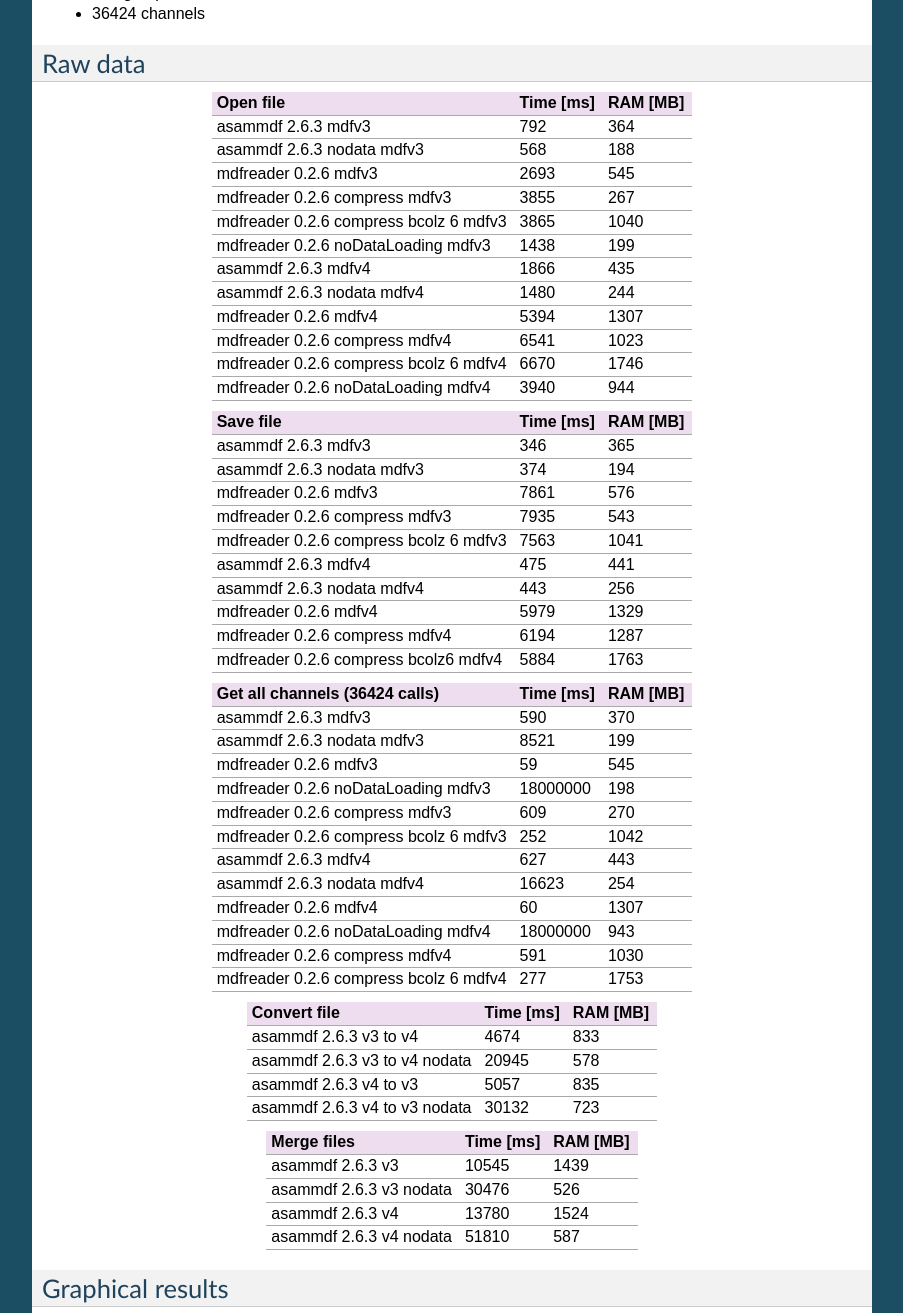
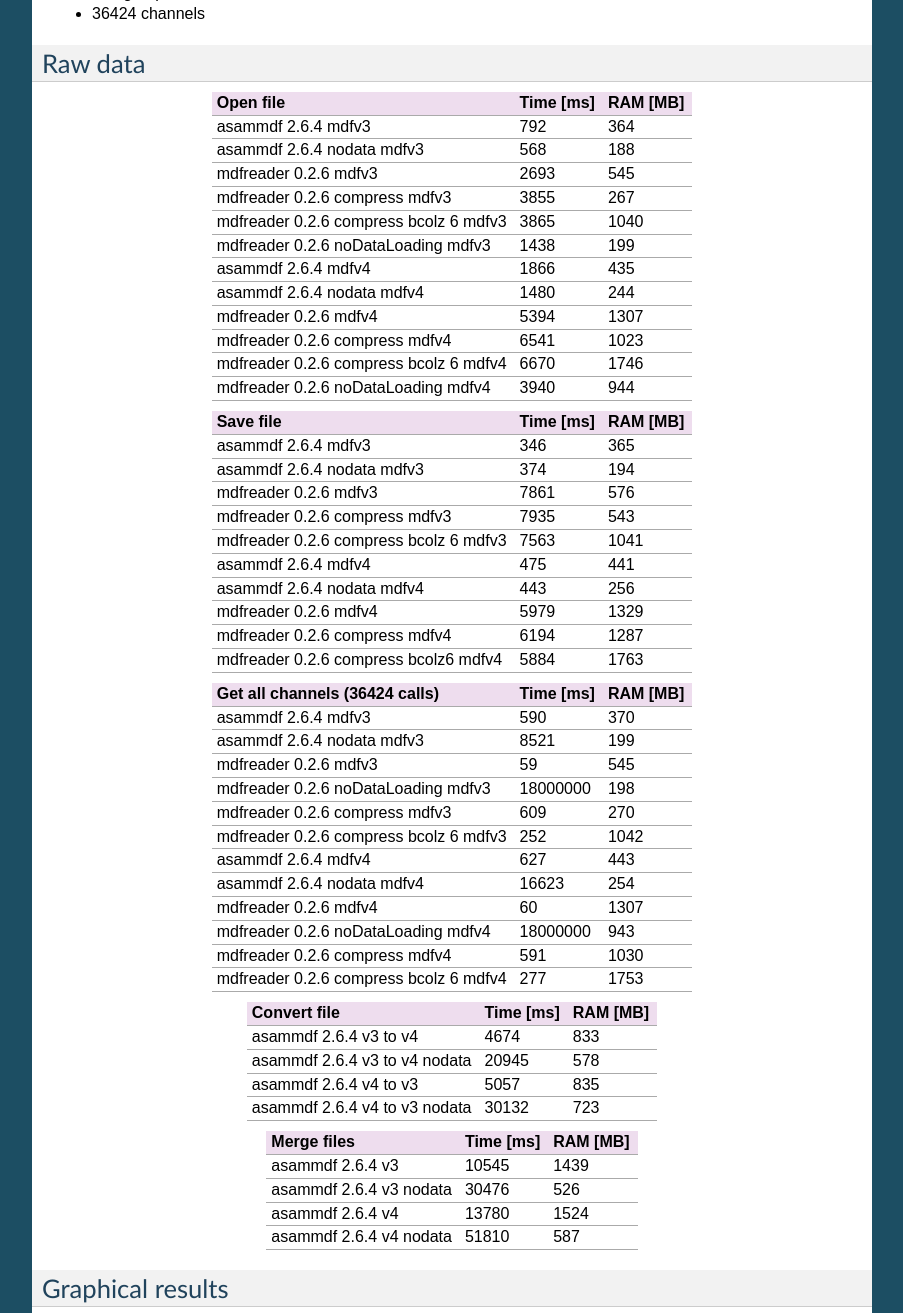
Before and after one commit to danielhrisca/asammdf, a Sphinx documentation site: the page built from documentation/benchmarks.rst, in a window 1280 px wide and 1400 px high, scrolled down 970 px, cut to the strip 0-1313 px from the top of the window. Shown: the whole strip, without its empty margins (198-1101 px from the left). Built offline with Sphinx 7.4.7, drawn with Linux system fonts in a browser that asks for light colours; formulas are drawn with MathJax 3; some of the changed text lies outside the part shown.

```diff
--- a/asammdf/version.py
+++ b/asammdf/version.py
@@ -1,4 +1,4 @@
-#
+# -*- coding: utf-8 -*-
 """ asammdf version module """
 
-__version__ = '2.6.4.dev'
+__version__ = '2.6.4'
--- a/documentation/benchmarks.rst
+++ b/documentation/benchmarks.rst
@@ -24,7 +24,7 @@ Intro
 The benchmarks were done using two test files (available here https://github.com/danielhrisca/asammdf/issues/14) (for mdf version 3 and 4) of around 170MB.
 The files contain 183 data groups and a total of 36424 channels.
 
-*asamdf 2.6.3* was compared against *mdfreader 0.2.6* (latest versions from PyPI).
+*asamdf 2.6.4* was compared against *mdfreader 0.2.6* (latest versions from PyPI).
 *mdfreader* seems to be the most used Python package to handle MDF files, and it also supports both version 3 and 4 of the standard.
 
 The three benchmark cathegories are file open, file save and extracting the data for all channels inside the file(36424 calls).
@@ -71,14 +71,14 @@ Raw data
 ================================================== ========= ========
 Open file                                          Time [ms] RAM [MB]
 ================================================== ========= ========
-asammdf 2.6.3 mdfv3                                      792      364
-asammdf 2.6.3 nodata mdfv3                               568      188
+asammdf 2.6.4 mdfv3                                      792      364
+asammdf 2.6.4 nodata mdfv3                               568      188
 mdfreader 0.2.6 mdfv3                                   2693      545
 mdfreader 0.2.6 compress mdfv3                          3855      267
 mdfreader 0.2.6 compress bcolz 6 mdfv3                  3865     1040
 mdfreader 0.2.6 noDataLoading mdfv3                     1438      199
-asammdf 2.6.3 mdfv4                                     1866      435
-asammdf 2.6.3 nodata mdfv4                              1480      244
+asammdf 2.6.4 mdfv4                                     1866      435
+asammdf 2.6.4 nodata mdfv4                              1480      244
 mdfreader 0.2.6 mdfv4                                   5394     1307
 mdfreader 0.2.6 compress mdfv4                          6541     1023
 mdfreader 0.2.6 compress bcolz 6 mdfv4                  6670     1746
@@ -89,13 +89,13 @@ mdfreader 0.2.6 noDataLoading mdfv4                     3940      944
 ================================================== ========= ========
 Save file                                          Time [ms] RAM [MB]
 ================================================== ========= ========
-asammdf 2.6.3 mdfv3                                      346      365
-asammdf 2.6.3 nodata mdfv3                               374      194
+asammdf 2.6.4 mdfv3                                      346      365
+asammdf 2.6.4 nodata mdfv3                               374      194
 mdfreader 0.2.6 mdfv3                                   7861      576
 mdfreader 0.2.6 compress mdfv3                          7935      543
 mdfreader 0.2.6 compress bcolz 6 mdfv3                  7563     1041
-asammdf 2.6.3 mdfv4                                      475      441
-asammdf 2.6.3 nodata mdfv4                               443      256
+asammdf 2.6.4 mdfv4                                      475      441
+asammdf 2.6.4 nodata mdfv4                               443      256
 mdfreader 0.2.6 mdfv4                                   5979     1329
 mdfreader 0.2.6 compress mdfv4                          6194     1287
 mdfreader 0.2.6 compress bcolz6 mdfv4                   5884     1763
@@ -105,14 +105,14 @@ mdfreader 0.2.6 compress bcolz6 mdfv4                   5884     1763
 ================================================== ========= ========
 Get all channels (36424 calls)                     Time [ms] RAM [MB]
 ================================================== ========= ========
-asammdf 2.6.3 mdfv3                                      590      370
-asammdf 2.6.3 nodata mdfv3                              8521      199
+asammdf 2.6.4 mdfv3                                      590      370
+asammdf 2.6.4 nodata mdfv3                              8521      199
 mdfreader 0.2.6 mdfv3                                     59      545
 mdfreader 0.2.6 noDataLoading mdfv3                 18000000      198
 mdfreader 0.2.6 compress mdfv3                           609      270
 mdfreader 0.2.6 compress bcolz 6 mdfv3                   252     1042
-asammdf 2.6.3 mdfv4                                      627      443
-asammdf 2.6.3 nodata mdfv4                             16623      254
+asammdf 2.6.4 mdfv4                                      627      443
+asammdf 2.6.4 nodata mdfv4                             16623      254
 mdfreader 0.2.6 mdfv4                                     60     1307
 mdfreader 0.2.6 noDataLoading mdfv4                 18000000      943
 mdfreader 0.2.6 compress mdfv4                           591     1030
@@ -123,20 +123,20 @@ mdfreader 0.2.6 compress bcolz 6 mdfv4                   277     1753
 ================================================== ========= ========
 Convert file                                       Time [ms] RAM [MB]
 ================================================== ========= ========
-asammdf 2.6.3 v3 to v4                                  4674      833
-asammdf 2.6.3 v3 to v4 nodata                          20945      578
-asammdf 2.6.3 v4 to v3                                  5057      835
-asammdf 2.6.3 v4 to v3 nodata                          30132      723
+asammdf 2.6.4 v3 to v4                                  4674      833
+asammdf 2.6.4 v3 to v4 nodata                          20945      578
+asammdf 2.6.4 v4 to v3                                  5057      835
+asammdf 2.6.4 v4 to v3 nodata                          30132      723
 ================================================== ========= ========
 
 
 ================================================== ========= ========
 Merge files                                        Time [ms] RAM [MB]
 ================================================== ========= ========
-asammdf 2.6.3 v3                                       10545     1439
-asammdf 2.6.3 v3 nodata                                30476      526
-asammdf 2.6.3 v4                                       13780     1524
-asammdf 2.6.3 v4 nodata                                51810      587
+asammdf 2.6.4 v3                                       10545     1439
+asammdf 2.6.4 v3 nodata                                30476      526
+asammdf 2.6.4 v4                                       13780     1524
+asammdf 2.6.4 v4 nodata                                51810      587
 ================================================== ========= ========
 
 
@@ -149,7 +149,7 @@ Graphical results
     import matplotlib.pyplot as plt
     import numpy as np
 
-    res = '../benchmarks/results/x64_asammdf_2.6.3_mdfreader_0.2.6.txt'
+    res = '../benchmarks/results/x64_asammdf_2.6.4_mdfreader_0.2.6.txt'
     topic = 'Open'
     aspect = 'time'
     for_doc = True
@@ -219,7 +219,7 @@ Graphical results
     import matplotlib.pyplot as plt
     import numpy as np
 
-    res = '../benchmarks/results/x64_asammdf_2.6.3_mdfreader_0.2.6.txt'
+    res = '../benchmarks/results/x64_asammdf_2.6.4_mdfreader_0.2.6.txt'
     topic = 'Open'
     aspect = 'ram'
     for_doc = True
@@ -289,7 +289,7 @@ Graphical results
     import matplotlib.pyplot as plt
     import numpy as np
 
-    res = '../benchmarks/results/x64_asammdf_2.6.3_mdfreader_0.2.6.txt'
+    res = '../benchmarks/results/x64_asammdf_2.6.4_mdfreader_0.2.6.txt'
     topic = 'Save'
     aspect = 'time'
     for_doc = True
@@ -360,7 +360,7 @@ Graphical results
     import matplotlib.pyplot as plt
     import numpy as np
 
-    res = '../benchmarks/results/x64_asammdf_2.6.3_mdfreader_0.2.6.txt'
+    res = '../benchmarks/results/x64_asammdf_2.6.4_mdfreader_0.2.6.txt'
     topic = 'Save'
     aspect = 'ram'
     for_doc = True
@@ -430,7 +430,7 @@ Graphical results
     import matplotlib.pyplot as plt
     import numpy as np
 
-    res = '../benchmarks/results/x64_asammdf_2.6.3_mdfreader_0.2.6.txt'
+    res = '../benchmarks/results/x64_asammdf_2.6.4_mdfreader_0.2.6.txt'
     topic = 'Get'
     aspect = 'time'
     for_doc = True
@@ -501,7 +501,7 @@ Graphical results
     import matplotlib.pyplot as plt
     import numpy as np
 
-    res = '../benchmarks/results/x64_asammdf_2.6.3_mdfreader_0.2.6.txt'
+    res = '../benchmarks/results/x64_asammdf_2.6.4_mdfreader_0.2.6.txt'
     topic = 'Get'
     aspect = 'ram'
     for_doc = True
@@ -572,7 +572,7 @@ Graphical results
     import matplotlib.pyplot as plt
     import numpy as np
 
-    res = '../benchmarks/results/x64_asammdf_2.6.3_mdfreader_0.2.6.txt'
+    res = '../benchmarks/results/x64_asammdf_2.6.4_mdfreader_0.2.6.txt'
     topic = 'Convert'
     aspect = 'time'
     for_doc = True
@@ -643,7 +643,7 @@ Graphical results
     import matplotlib.pyplot as plt
     import numpy as np
 
-    res = '../benchmarks/results/x64_asammdf_2.6.3_mdfreader_0.2.6.txt'
+    res = '../benchmarks/results/x64_asammdf_2.6.4_mdfreader_0.2.6.txt'
     topic = 'Convert'
     aspect = 'ram'
     for_doc = True
@@ -714,7 +714,7 @@ Graphical results
     import matplotlib.pyplot as plt
     import numpy as np
 
-    res = '../benchmarks/results/x64_asammdf_2.6.3_mdfreader_0.2.6.txt'
+    res = '../benchmarks/results/x64_asammdf_2.6.4_mdfreader_0.2.6.txt'
     topic = 'Merge'
     aspect = 'time'
     for_doc = True
@@ -785,7 +785,7 @@ Graphical results
     import matplotlib.pyplot as plt
     import numpy as np
 
-    res = '../benchmarks/results/x64_asammdf_2.6.3_mdfreader_0.2.6.txt'
+    res = '../benchmarks/results/x64_asammdf_2.6.4_mdfreader_0.2.6.txt'
     topic = 'Merge'
     aspect = 'ram'
     for_doc = True
@@ -881,14 +881,14 @@ Raw data
 ================================================== ========= ========
 Open file                                          Time [ms] RAM [MB]
 ================================================== ========= ========
-asammdf 2.6.3 mdfv3                                      951      286
-asammdf 2.6.3 nodata mdfv3                               639      118
+asammdf 2.6.4 mdfv3                                      951      286
+asammdf 2.6.4 nodata mdfv3                               639      118
 mdfreader 0.2.6 mdfv3                                   3490      458
 mdfreader 0.2.6 compress mdfv3                          4624      185
 mdfreader 0.2.6 compress bcolz 6 mdfv3                  4654      941
 mdfreader 0.2.6 noDataLoading mdfv3                     1884      120
-asammdf 2.6.3 mdfv4                                     2251      330
-asammdf 2.6.3 nodata mdfv4                              1791      150
+asammdf 2.6.4 mdfv4                                     2251      330
+asammdf 2.6.4 nodata mdfv4                              1791      150
 mdfreader 0.2.6 mdfv4                                   6447      869
 mdfreader 0.2.6 compress mdfv4                          7549      586
 mdfreader 0.2.6 compress bcolz 6 mdfv4                  7730     1294
@@ -899,13 +899,13 @@ mdfreader 0.2.6 noDataLoading mdfv4                     4553      522
 ================================================== ========= ========
 Save file                                          Time [ms] RAM [MB]
 ================================================== ========= ========
-asammdf 2.6.3 mdfv3                                      448      290
-asammdf 2.6.3 nodata mdfv3                               467      125
+asammdf 2.6.4 mdfv3                                      448      290
+asammdf 2.6.4 nodata mdfv3                               467      125
 mdfreader 0.2.6 mdfv3                                   8992      481
 mdfreader 0.2.6 compress mdfv3                          9228      452
 mdfreader 0.2.6 compress bcolz 6 mdfv3                  8751      941
-asammdf 2.6.3 mdfv4                                      630      334
-asammdf 2.6.3 nodata mdfv4                               628      159
+asammdf 2.6.4 mdfv4                                      630      334
+asammdf 2.6.4 nodata mdfv4                               628      159
 mdfreader 0.2.6 mdfv4                                   6880      891
 mdfreader 0.2.6 compress mdfv4                          7101      852
 mdfreader 0.2.6 compress bcolz6 mdfv4                   6839     1311
@@ -915,14 +915,14 @@ mdfreader 0.2.6 compress bcolz6 mdfv4                   6839     1311
 ================================================== ========= ========
 Get all channels (36424 calls)                     Time [ms] RAM [MB]
 ================================================== ========= ========
-asammdf 2.6.3 mdfv3                                      779      291
-asammdf 2.6.3 nodata mdfv3                             18127      128
+asammdf 2.6.4 mdfv3                                      779      291
+asammdf 2.6.4 nodata mdfv3                             18127      128
 mdfreader 0.2.6 mdfv3                                     80      458
 mdfreader 0.2.6 noDataLoading mdfv3                 18000000      118
 mdfreader 0.2.6 compress mdfv3                           684      187
 mdfreader 0.2.6 compress bcolz 6 mdfv3                   298      942
-asammdf 2.6.3 mdfv4                                      801      335
-asammdf 2.6.3 nodata mdfv4                             25176      157
+asammdf 2.6.4 mdfv4                                      801      335
+asammdf 2.6.4 nodata mdfv4                             25176      157
 mdfreader 0.2.6 mdfv4                                     78      870
 mdfreader 0.2.6 noDataLoading mdfv4                 18000000      523
 mdfreader 0.2.6 compress mdfv4                           686      593
@@ -933,20 +933,20 @@ mdfreader 0.2.6 compress bcolz 6 mdfv4                   319     1301
 ================================================== ========= ========
 Convert file                                       Time [ms] RAM [MB]
 ================================================== ========= ========
-asammdf 2.6.3 v3 to v4                                  5884      682
-asammdf 2.6.3 v3 to v4 nodata                          27892      479
-asammdf 2.6.3 v4 to v3                                  5836      680
-asammdf 2.6.3 v4 to v3 nodata                          35283      627
+asammdf 2.6.4 v3 to v4                                  5884      682
+asammdf 2.6.4 v3 to v4 nodata                          27892      479
+asammdf 2.6.4 v4 to v3                                  5836      680
+asammdf 2.6.4 v4 to v3 nodata                          35283      627
 ================================================== ========= ========
 
 
 ================================================== ========= ========
 Merge files                                        Time [ms] RAM [MB]
 ================================================== ========= ========
-asammdf 2.6.3 v3                                       13305     1228
-asammdf 2.6.3 v3 nodata                                52775      346
-asammdf 2.6.3 v4                                       16069     1267
-asammdf 2.6.3 v4 nodata                                70402      364
+asammdf 2.6.4 v3                                       13305     1228
+asammdf 2.6.4 v3 nodata                                52775      346
+asammdf 2.6.4 v4                                       16069     1267
+asammdf 2.6.4 v4 nodata                                70402      364
 ================================================== ========= ========
 
 
@@ -959,7 +959,7 @@ Graphical results
     import matplotlib.pyplot as plt
     import numpy as np
 
-    res = '../benchmarks/results/x86_asammdf_2.6.3_mdfreader_0.2.6.txt'
+    res = '../benchmarks/results/x86_asammdf_2.6.4_mdfreader_0.2.6.txt'
     topic = 'Open'
     aspect = 'time'
     for_doc = True
@@ -1030,7 +1030,7 @@ Graphical results
     import matplotlib.pyplot as plt
     import numpy as np
 
-    res = '../benchmarks/results/x86_asammdf_2.6.3_mdfreader_0.2.6.txt'
+    res = '../benchmarks/results/x86_asammdf_2.6.4_mdfreader_0.2.6.txt'
     topic = 'Open'
     aspect = 'ram'
     for_doc = True
@@ -1101,7 +1101,7 @@ Graphical results
     import matplotlib.pyplot as plt
     import numpy as np
 
-    res = '../benchmarks/results/x86_asammdf_2.6.3_mdfreader_0.2.6.txt'
+    res = '../benchmarks/results/x86_asammdf_2.6.4_mdfreader_0.2.6.txt'
     topic = 'Save'
     aspect = 'time'
     for_doc = True
@@ -1172,7 +1172,7 @@ Graphical results
     import matplotlib.pyplot as plt
     import numpy as np
 
-    res = '../benchmarks/results/x86_asammdf_2.6.3_mdfreader_0.2.6.txt'
+    res = '../benchmarks/results/x86_asammdf_2.6.4_mdfreader_0.2.6.txt'
     topic = 'Save'
     aspect = 'ram'
     for_doc = True
@@ -1243,7 +1243,7 @@ Graphical results
     import matplotlib.pyplot as plt
     import numpy as np
 
-    res = '../benchmarks/results/x86_asammdf_2.6.3_mdfreader_0.2.6.txt'
+    res = '../benchmarks/results/x86_asammdf_2.6.4_mdfreader_0.2.6.txt'
     topic = 'Get'
     aspect = 'time'
     for_doc = True
@@ -1314,7 +1314,7 @@ Graphical results
     import matplotlib.pyplot as plt
     import numpy as np
 
-    res = '../benchmarks/results/x86_asammdf_2.6.3_mdfreader_0.2.6.txt'
+    res = '../benchmarks/results/x86_asammdf_2.6.4_mdfreader_0.2.6.txt'
     topic = 'Get'
     aspect = 'ram'
     for_doc = True
@@ -1385,7 +1385,7 @@ Graphical results
     import matplotlib.pyplot as plt
     import numpy as np
 
-    res = '../benchmarks/results/x86_asammdf_2.6.3_mdfreader_0.2.6.txt'
+    res = '../benchmarks/results/x86_asammdf_2.6.4_mdfreader_0.2.6.txt'
     topic = 'Convert'
     aspect = 'time'
     for_doc = True
@@ -1456,7 +1456,7 @@ Graphical results
     import matplotlib.pyplot as plt
     import numpy as np
 
-    res = '../benchmarks/results/x86_asammdf_2.6.3_mdfreader_0.2.6.txt'
+    res = '../benchmarks/results/x86_asammdf_2.6.4_mdfreader_0.2.6.txt'
     topic = 'Convert'
     aspect = 'ram'
     for_doc = True
@@ -1527,7 +1527,7 @@ Graphical results
     import matplotlib.pyplot as plt
     import numpy as np
 
-    res = '../benchmarks/results/x86_asammdf_2.6.3_mdfreader_0.2.6.txt'
+    res = '../benchmarks/results/x86_asammdf_2.6.4_mdfreader_0.2.6.txt'
     topic = 'Merge'
     aspect = 'time'
     for_doc = True
@@ -1598,7 +1598,7 @@ Graphical results
     import matplotlib.pyplot as plt
     import numpy as np
 
-    res = '../benchmarks/results/x86_asammdf_2.6.3_mdfreader_0.2.6.txt'
+    res = '../benchmarks/results/x86_asammdf_2.6.4_mdfreader_0.2.6.txt'
     topic = 'Merge'
     aspect = 'ram'
     for_doc = True
--- a/documentation/conf.py
+++ b/documentation/conf.py
@@ -21,7 +21,7 @@ import os
 # import sys
 # sys.path.insert(0, os.path.abspath('.'))
 
-with open(os.path.join('..', 'asammdf', '__init__.py'), 'r') as f:
+with open(os.path.join('..', 'asammdf', 'version.py'), 'r') as f:
     for line in f:
         if line.startswith('__version__'):
             asam_version = line.split('=')[-1].strip().strip("'")
--- a/documentation/index.rst
+++ b/documentation/index.rst
@@ -105,6 +105,7 @@ API
 .. toctree::
    :maxdepth: 1
 
+   packagelevel
    mdf
    signal
    examples
```
Also changed, not shown: asammdf/__init__.py (+16 -0 lines), documentation/packagelevel.rst (added, +27 -0 lines), 7 other files.
